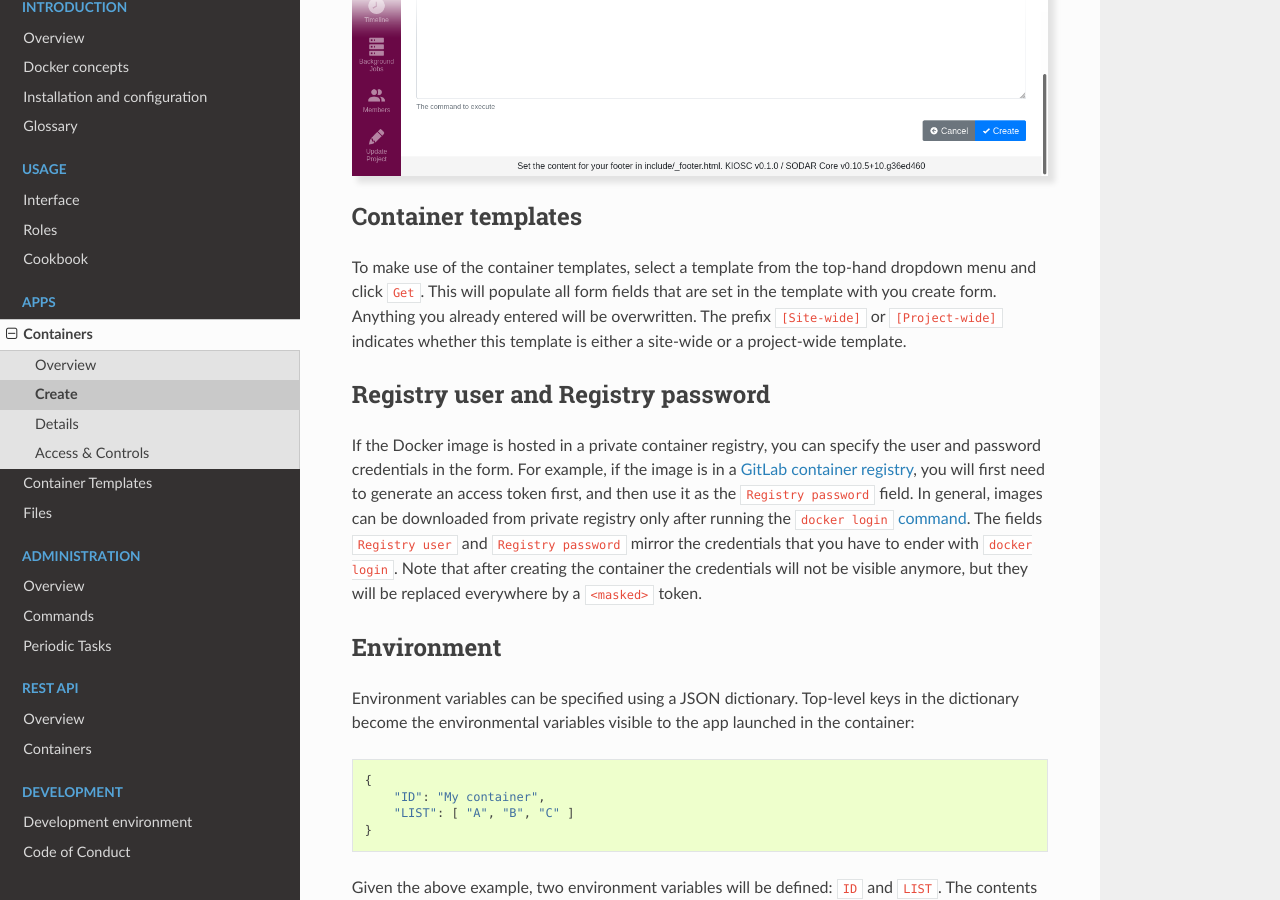
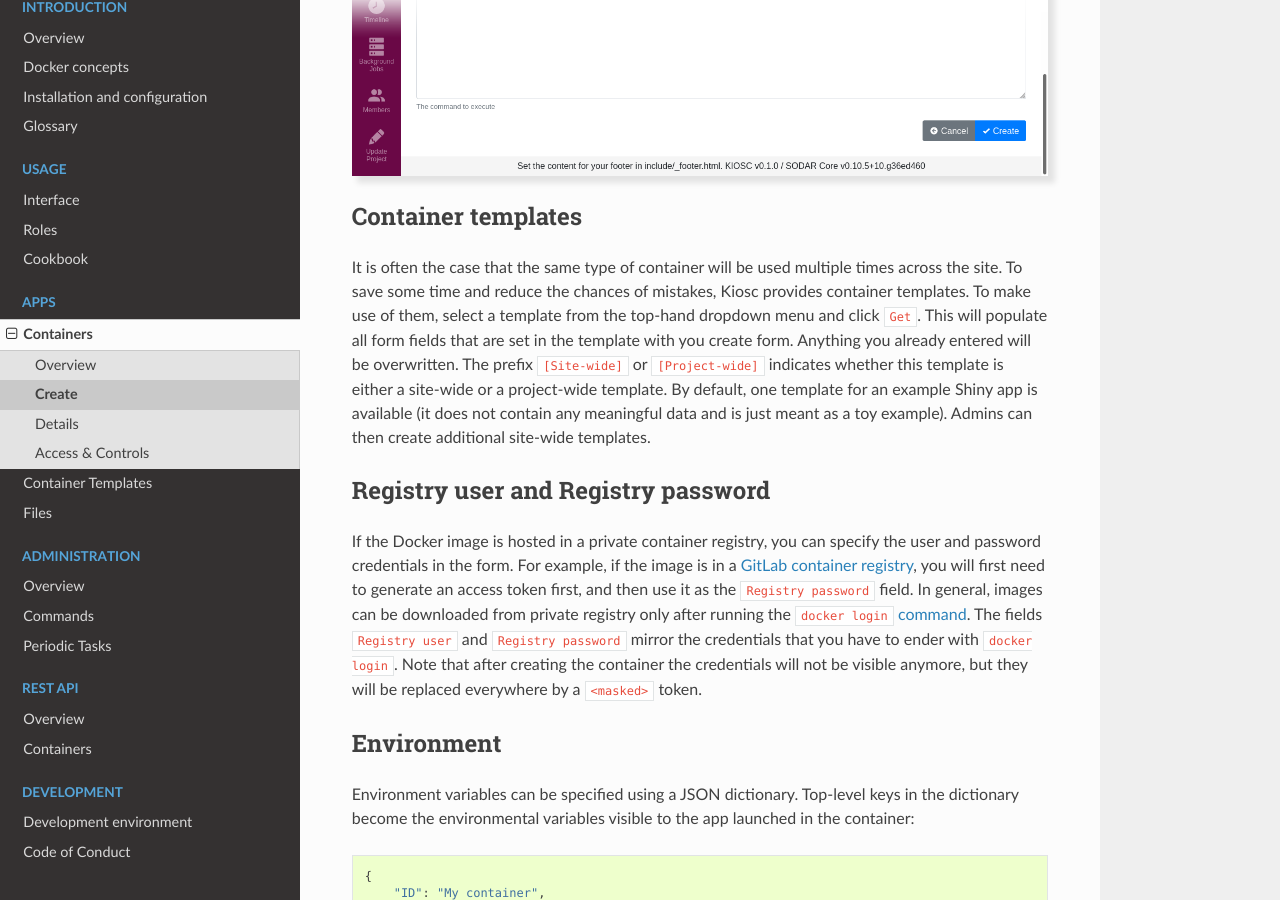
Before and after one commit to bihealth/kiosc-server, a Sphinx documentation site: the page built from docs/source/apps_containers_create.rst, in a window 1280 px wide and 900 px high, scrolled down 1828 px. Built offline with Sphinx 7.4.7 and the Read the Docs theme 3.1.0, drawn with Linux system fonts in a browser that asks for light colours.

Commit message:
add predefined site-wide container template (#237)

```diff
--- a/docs/source/apps_containers_create.rst
+++ b/docs/source/apps_containers_create.rst
@@ -39,12 +39,16 @@ This does not create the actual Docker container yet.
 Container templates
 ^^^^^^^^^^^^^^^^^^^
 
-To make use of the container templates, select a template from the
+It is often the case that the same type of container will be used multiple times
+across the site. To save some time and reduce the chances of mistakes, Kiosc
+provides container templates. To make use of them, select a template from the
 top-hand dropdown menu and click ``Get``. This will populate all form fields
-that are set in the template with you create form. Anything you already
-entered will be overwritten. The prefix ``[Site-wide]`` or ``[Project-wide]``
-indicates whether this template is either a site-wide or a project-wide
-template.
+that are set in the template with you create form. Anything you already entered
+will be overwritten. The prefix ``[Site-wide]`` or ``[Project-wide]`` indicates
+whether this template is either a site-wide or a project-wide template. By
+default, one template for an example Shiny app is available (it does not contain
+any meaningful data and is just meant as a toy example). Admins can then create
+additional site-wide templates.
 
 Registry user and Registry password
 ^^^^^^^^^^^^^^^^^^^^^^^^^^^^^^^^^^^
```
Also changed, not shown: docs/source/apps_containertemplates.rst (+6 -1 lines), 4 other files.
